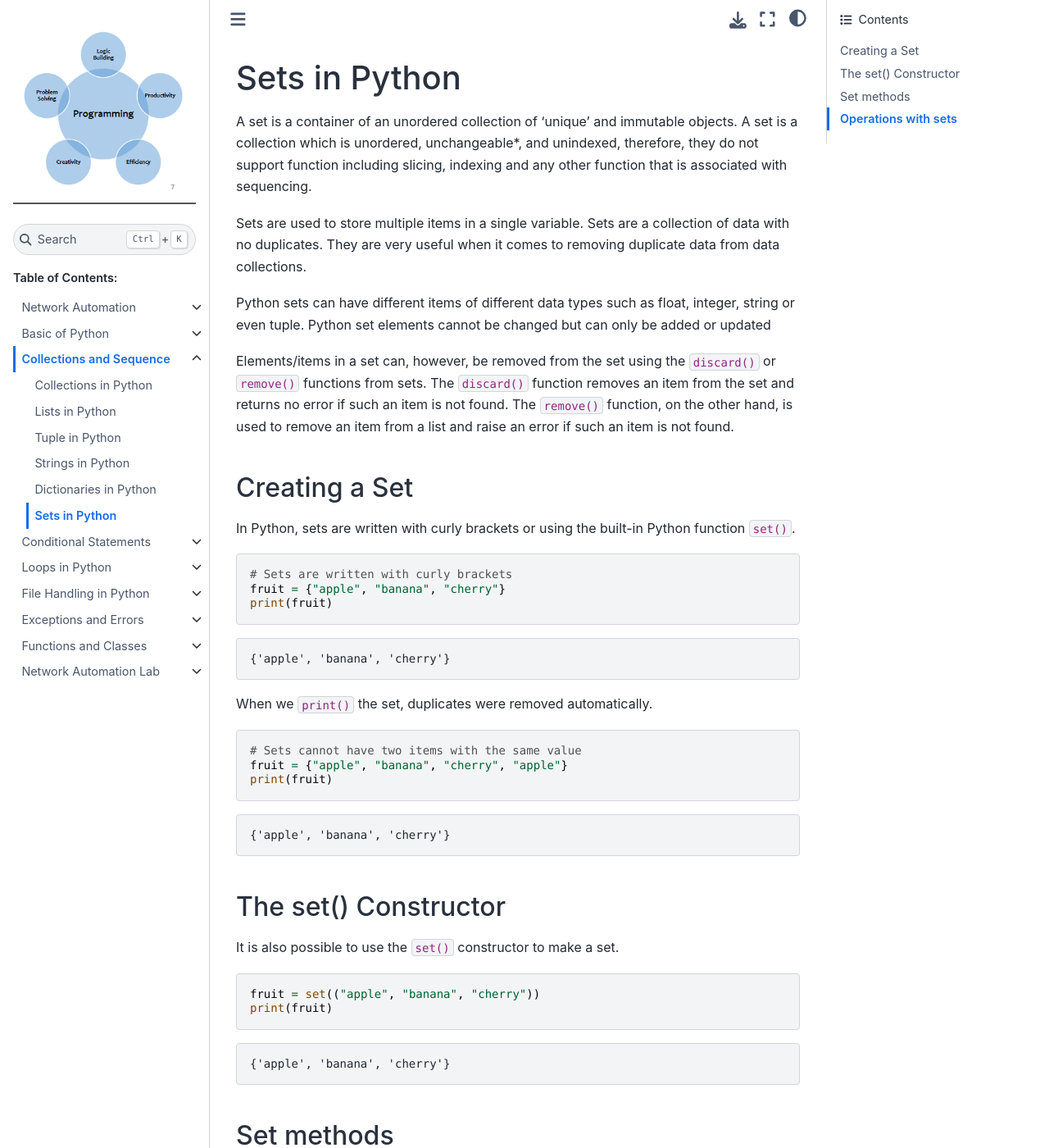
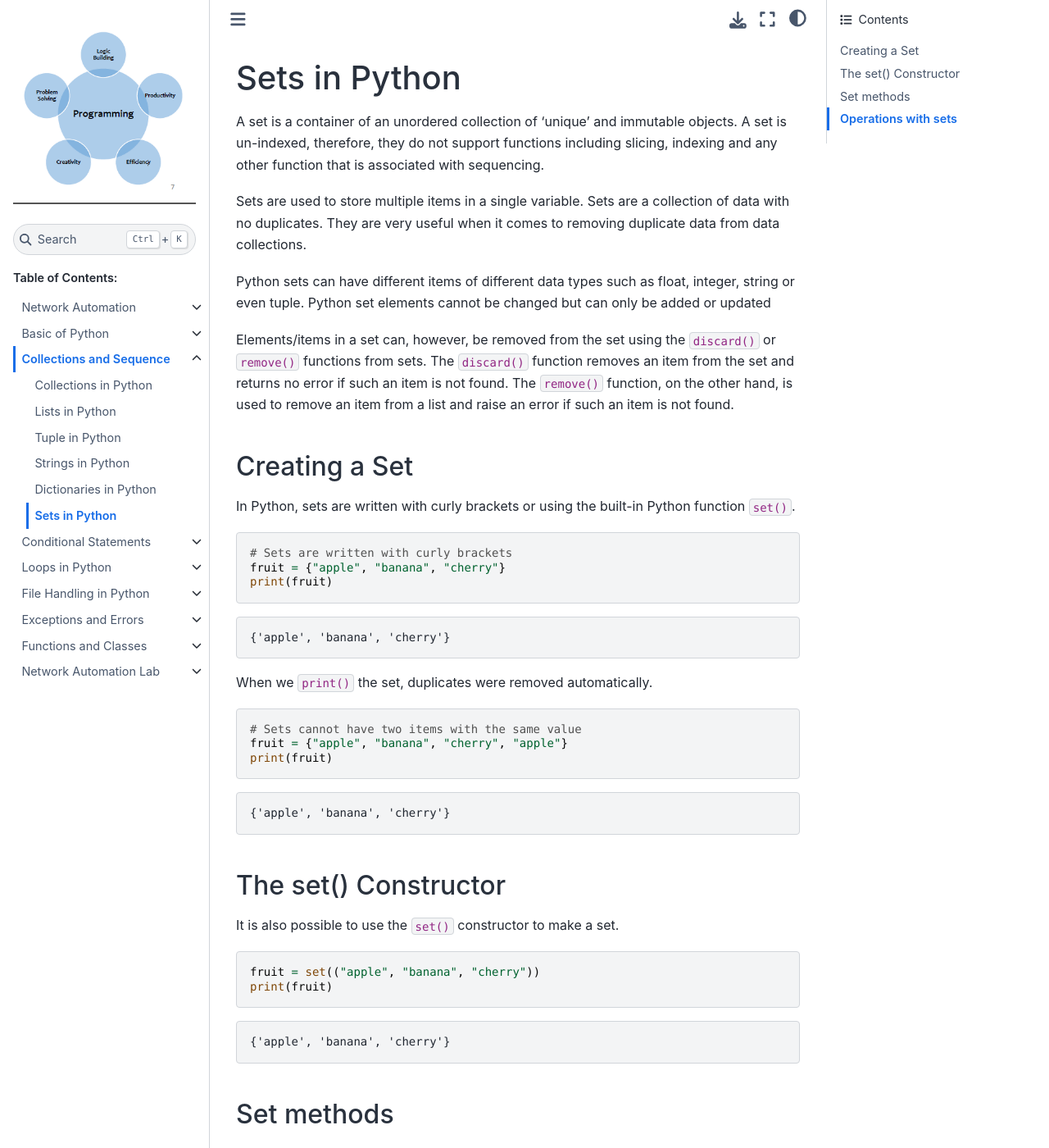
Before and after one commit to sydasif/python-book, a Sphinx documentation site: the page built from docs/source/03_collection/06_set.md, in a window 1280 px wide and 1400 px high. Shown: the whole window at 82% size. Built offline with Sphinx 7.4.7 and the Sphinx Book theme 1.1.4, drawn with Linux system fonts in a browser that asks for light colours; some of the changed text lies outside the part shown.

Commit message:
update grammer

````diff
--- a/docs/source/03_collection/06_set.md
+++ b/docs/source/03_collection/06_set.md
@@ -1,6 +1,6 @@
 # Sets in Python
 
-A set is a container of an unordered collection of 'unique' and immutable objects. A set is a collection which is unordered, unchangeable*, and unindexed, therefore, they do not support function including slicing, indexing and any other function that is associated with sequencing.
+A set is a container of an unordered collection of 'unique' and immutable objects. A set is un-indexed, therefore, they do not support functions including slicing, indexing and any other function that is associated with sequencing.
 
 Sets are used to store multiple items in a single variable.  Sets are a collection of data with no duplicates. They are very useful when it comes to removing duplicate data from data collections.
 
@@ -157,7 +157,7 @@ print(set_num3)
 {100, 101, 102, 200, 10, 50, 20, 30}
 ```
 
-The `intersection()` method takes two sets and returns a new set that contains only the items that are the same in the both sets. Intersection of sets can be obtained by `intersection` or operator `&`.
+The `intersection()` method takes two sets and returns a new set that contains only the items that are the same in both sets. The intersection of sets can be obtained by `intersection` or operator `&`.
 
 ```py
 # intersection(), it returns a new set
````
Also changed, not shown: other parts of docs/source/03_collection/06_set.md (+3 -3 lines).
